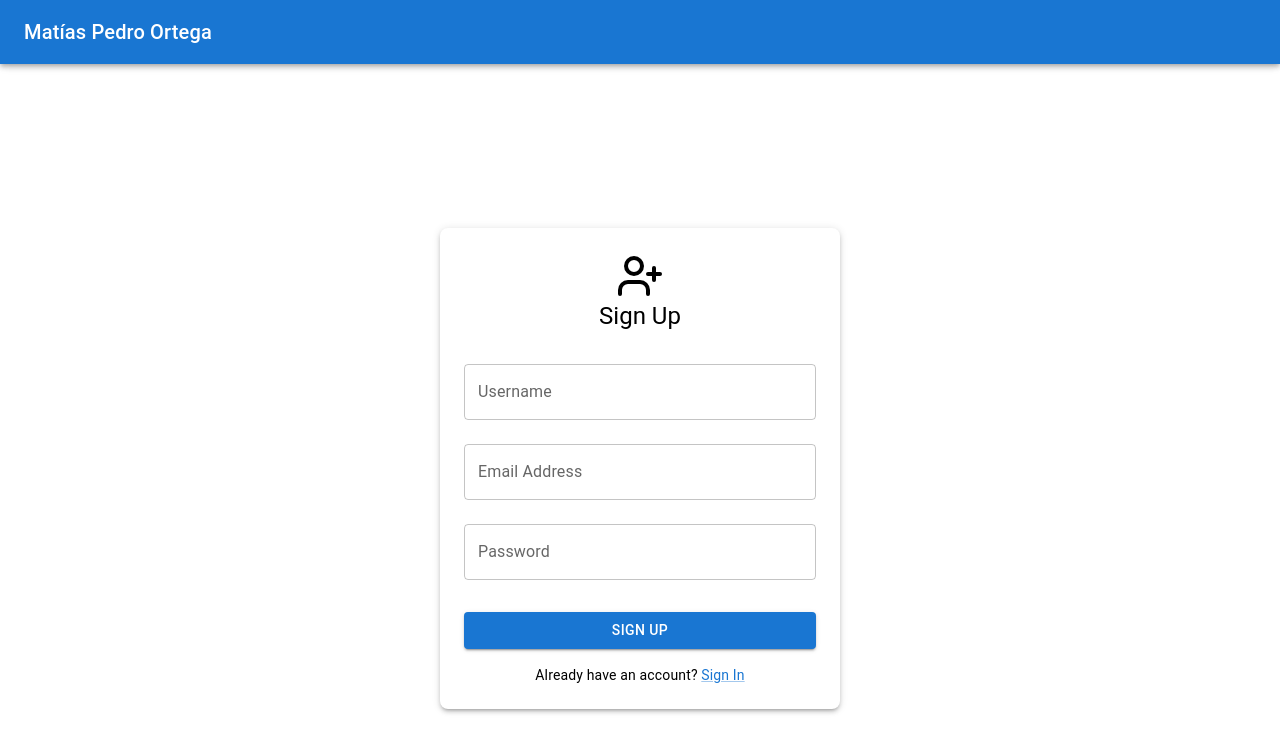
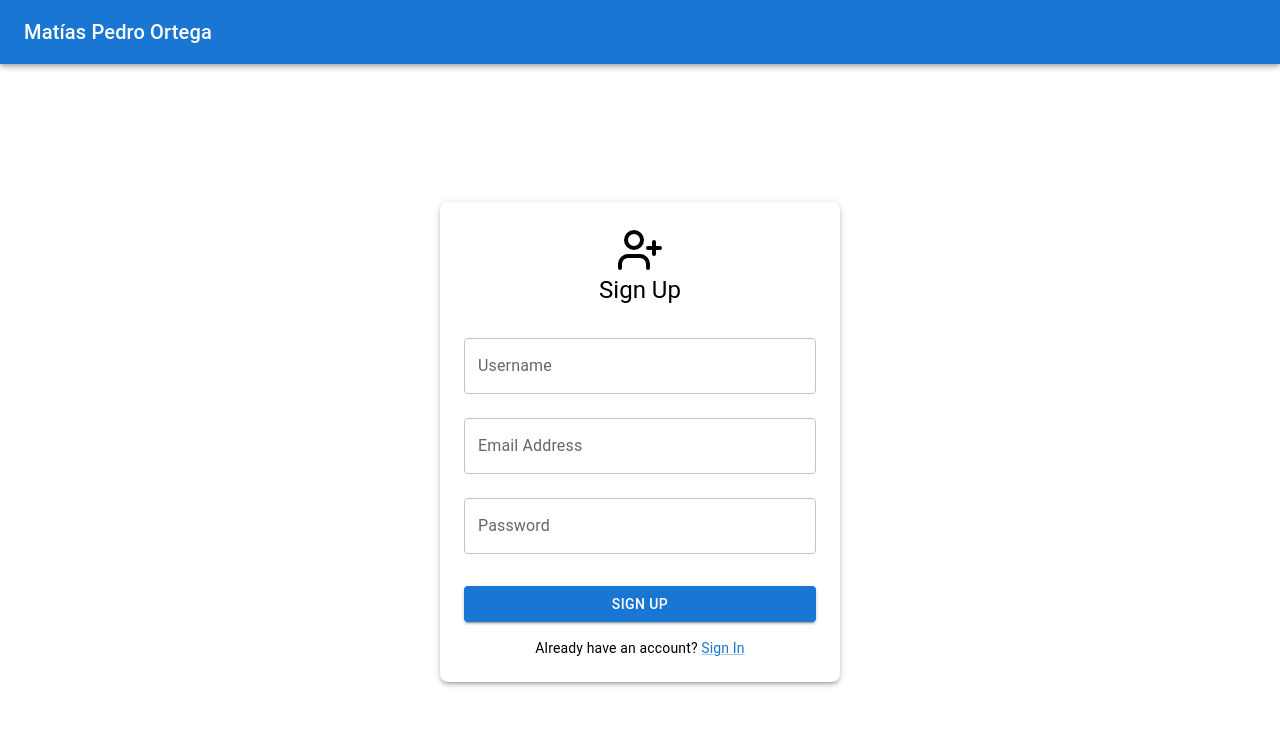
Before and after one commit to mathiuzdev/tareas-app, a React (Vite) app in the folder client/: page /register in a window 1280 px wide. Shown: the top 752 px of the page. Built offline with nearby package versions, Linux system fonts and the light colour scheme; no server answers.

Commit message:
Enhance LoginForm and RegisterForm components: adjust margin for improved vertical alignment

```diff
--- a/client/src/components/auth/LoginForm.tsx
+++ b/client/src/components/auth/LoginForm.tsx
@@ -43,7 +43,7 @@ const LoginForm: React.FC = () => {
         borderRadius: 2,
         boxShadow: 3,
         bgcolor: 'background.paper',
-        mt:16
+        my: 'auto',
       }}
     >
       <LogIn size={48} className="mb-4 text-primary" />
--- a/client/src/components/auth/RegisterForm.tsx
+++ b/client/src/components/auth/RegisterForm.tsx
@@ -42,7 +42,7 @@ const RegisterForm: React.FC = () => {
         borderRadius: 2,
         boxShadow: 3,
         bgcolor: 'background.paper',
-        mt:16
+        my: 'auto',
       }}
     >
       <UserPlus size={48} className="mb-4 text-primary" />
```
